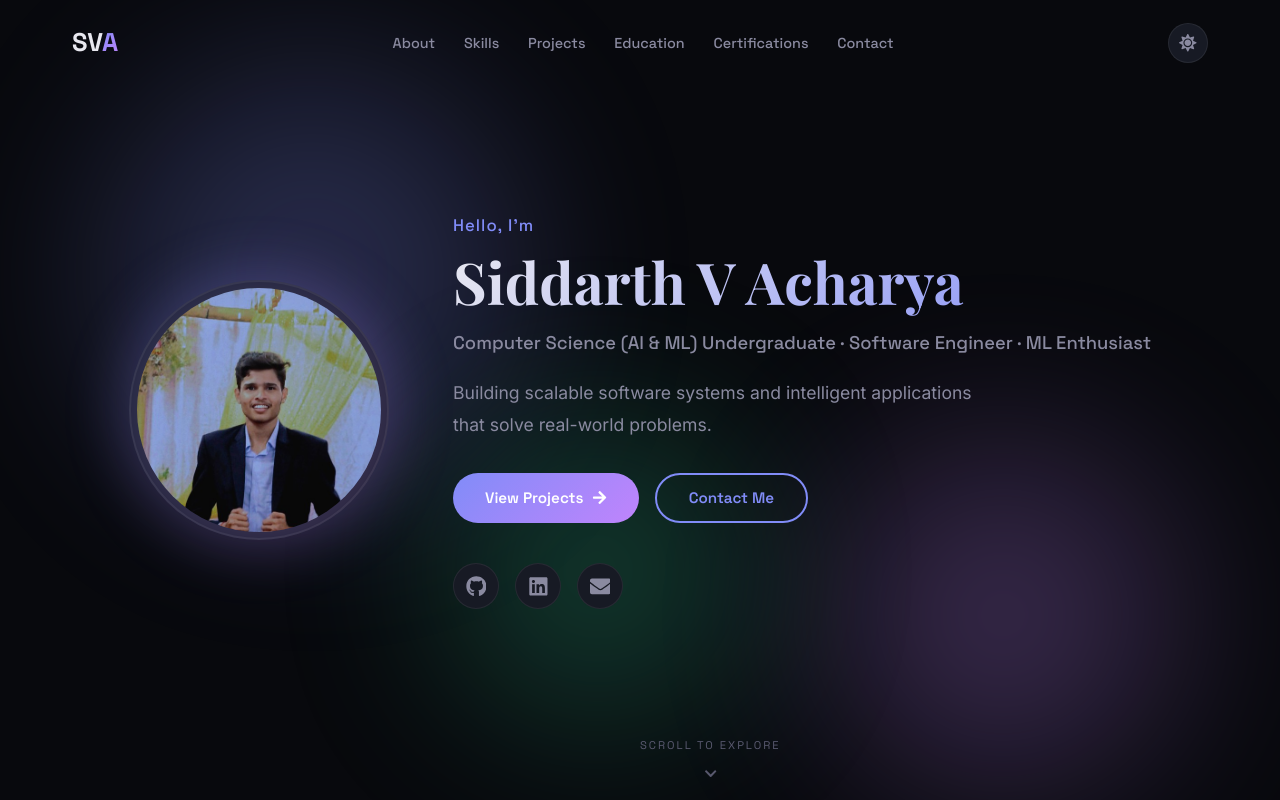
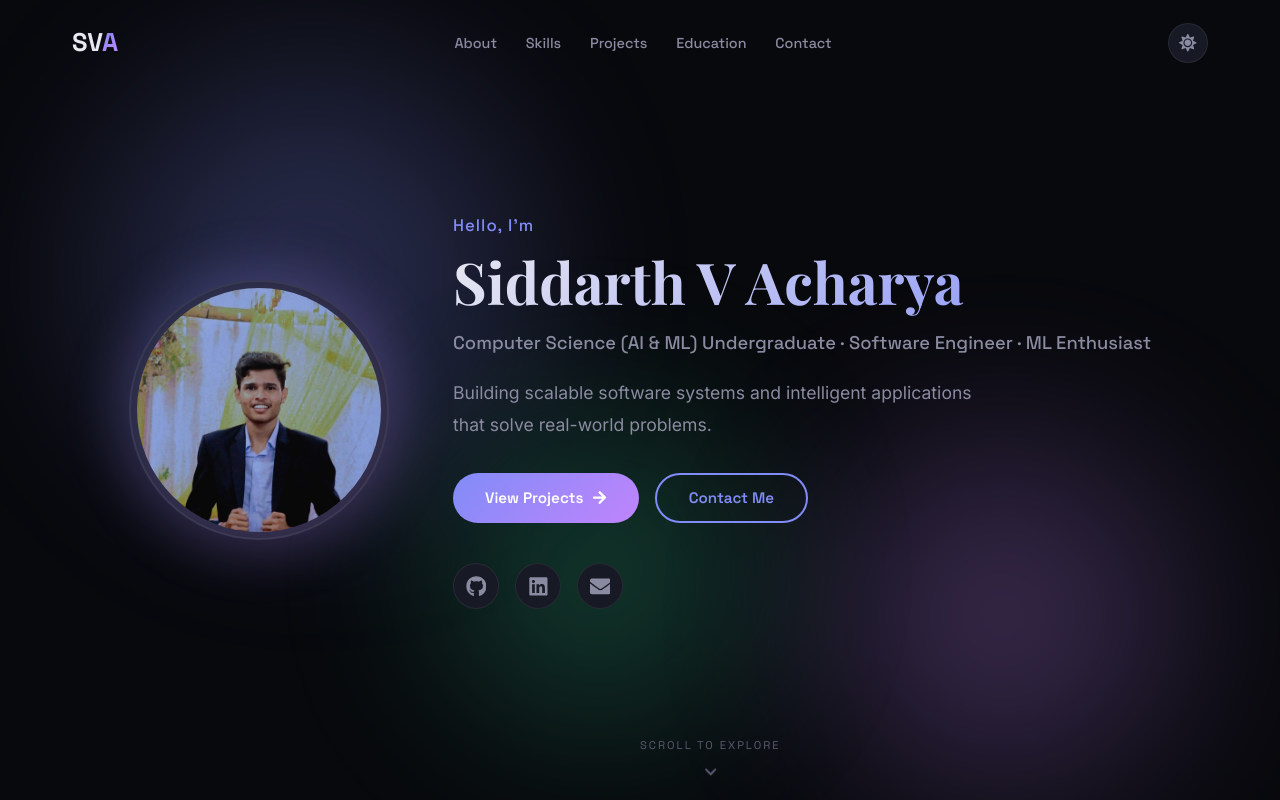
Before and after one commit to Siddarthva/Portfolio, a React (Vite) app: page / in a window 1280 px wide. Shown: the top 800 px of the page. Built offline with nearby package versions, Linux system fonts and the light colour scheme.

Commit message:
Removed Certification section

```diff
--- a/src/App.jsx
+++ b/src/App.jsx
@@ -6,7 +6,6 @@ import About from './components/About';
 import Skills from './components/Skills';
 import Projects from './components/Projects';
 import Education from './components/Education';
-import Certifications from './components/Certifications';
 import Contact from './components/Contact';
 import './App.css';
 
@@ -23,7 +22,6 @@ function App() {
       <Skills />
       <Projects />
       <Education />
-      <Certifications />
       <Contact />
     </div>
   );
--- a/src/components/Navbar.jsx
+++ b/src/components/Navbar.jsx
@@ -33,7 +33,7 @@ const Navbar = () => {
         </div>
 
         <ul className={`nav-menu ${mobileOpen ? 'open' : ''}`}>
-          {['about', 'skills', 'projects', 'education', 'certifications', 'contact'].map((id) => (
+          {['about', 'skills', 'projects', 'education', 'contact'].map((id) => (
             <li key={id}>
               <button onClick={() => go(id)}>
                 {id.charAt(0).toUpperCase() + id.slice(1)}
```
